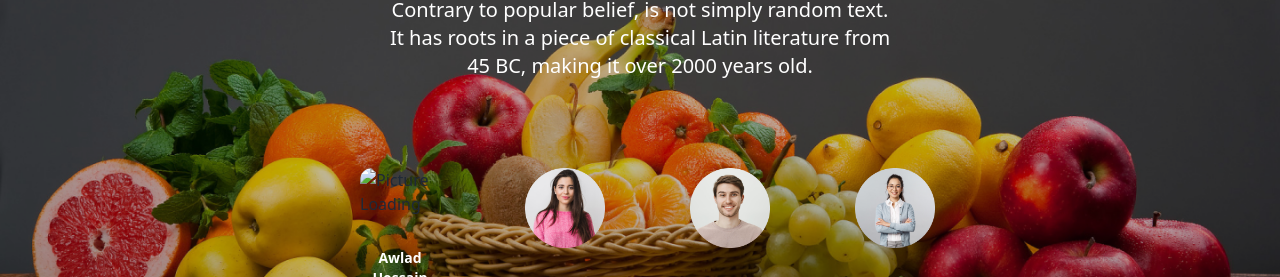
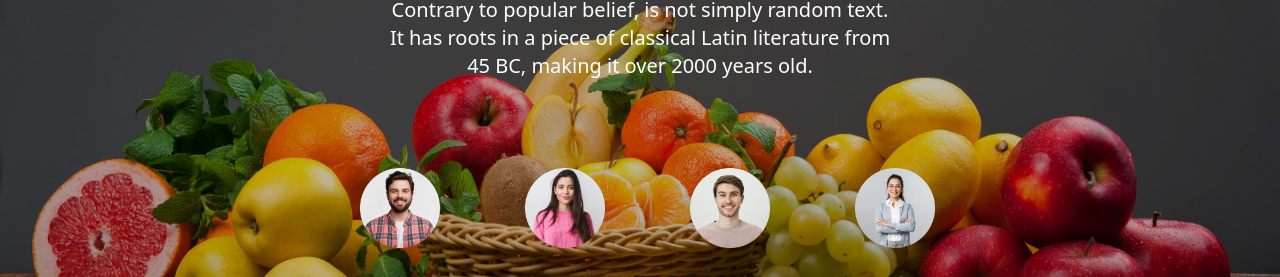
Before and after one commit to Maha-bub/Assignment-3, a plain HTML site: page index.html in a window 1280 px wide. Shown: the part 1866-2143 px from the top of the page. Drawn offline with nearby package versions, Linux system fonts and the light colour scheme; the site is published under a folder, as on GitHub Pages, so addresses that start at the root find nothing.

Commit message:
some update

```diff
--- a/index.html
+++ b/index.html
@@ -322,7 +322,7 @@
                <div class="grid grid-cols-1 md:grid-cols-2 lg:grid-cols-4 w-[50%] gap-5 justify-cente  mt-12 mx-auto">
                     <div class="card  w-40 ">
                          <figure class="px-10 pt-10">
-                              <img src="/images/member1.png" alt="Picture Loading" class="rounded-xl" />
+                              <img src="./images/member1.png" alt="Picture Loading" class="rounded-xl" />
                          </figure>
                          <div class="card-body items-center text-center">
                               <h2 class="card-title text-sm text-white">Awlad Hossain</h2>
```
